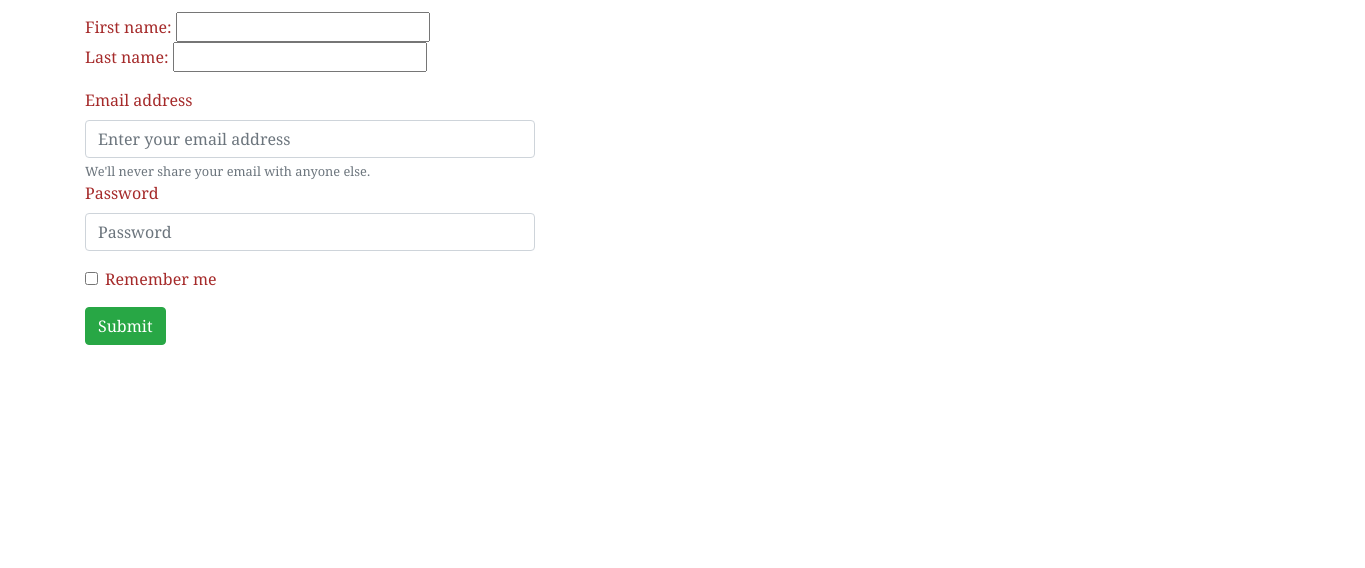
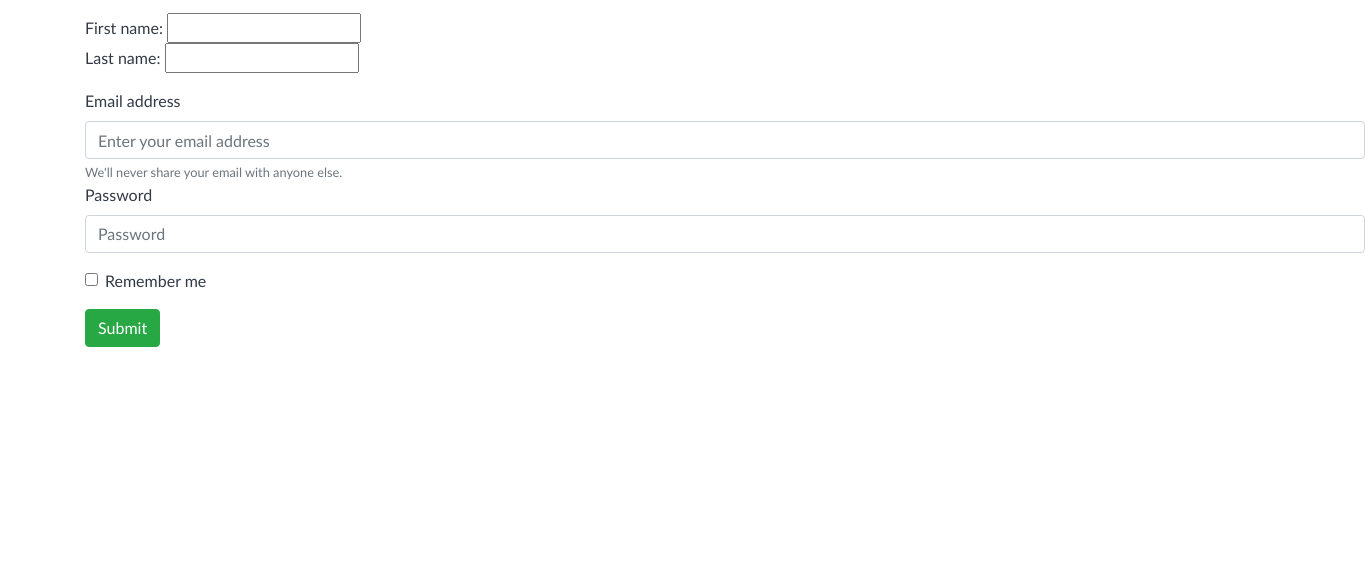
Before and after one commit to tamifada/teamexplore, a plain HTML site: page book.html in a window 1280 px wide. Shown: the part 232-800 px from the top of the page, 1365 px wide, since content can reach past the window. Drawn offline with nearby package versions, Linux system fonts and the light colour scheme; a script that the page names is missing.

Commit message:
changed css to explore2.css
so all css besides that of the homepage is the same

```diff
--- a/book.html
+++ b/book.html
@@ -4,7 +4,7 @@
         <meta name="viewport" content="width=device-width, initial-scale=1.0">
         <meta http-equiv="X-UA-Compatible" content="ie=edge">
         <link rel="stylesheet" href="https://stackpath.bootstrapcdn.com/bootstrap/4.1.3/css/bootstrap.min.css" crossorigin="anonymous">
-        <link rel="stylesheet" href="explore.css">
+        <link rel="stylesheet" href="explore2.css">
         <title>Explore: Booking</title>
 </head>
 <body>
```
